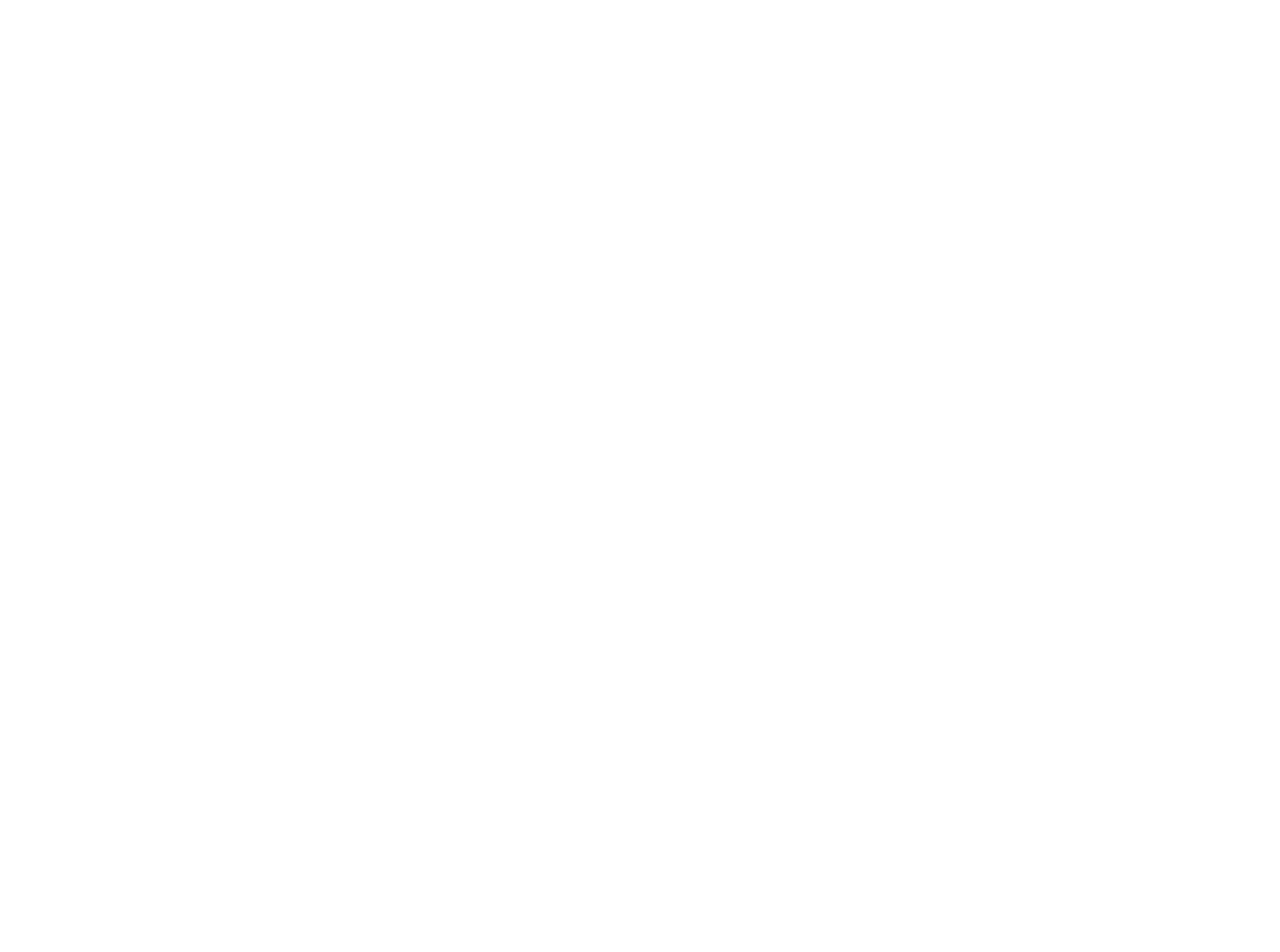
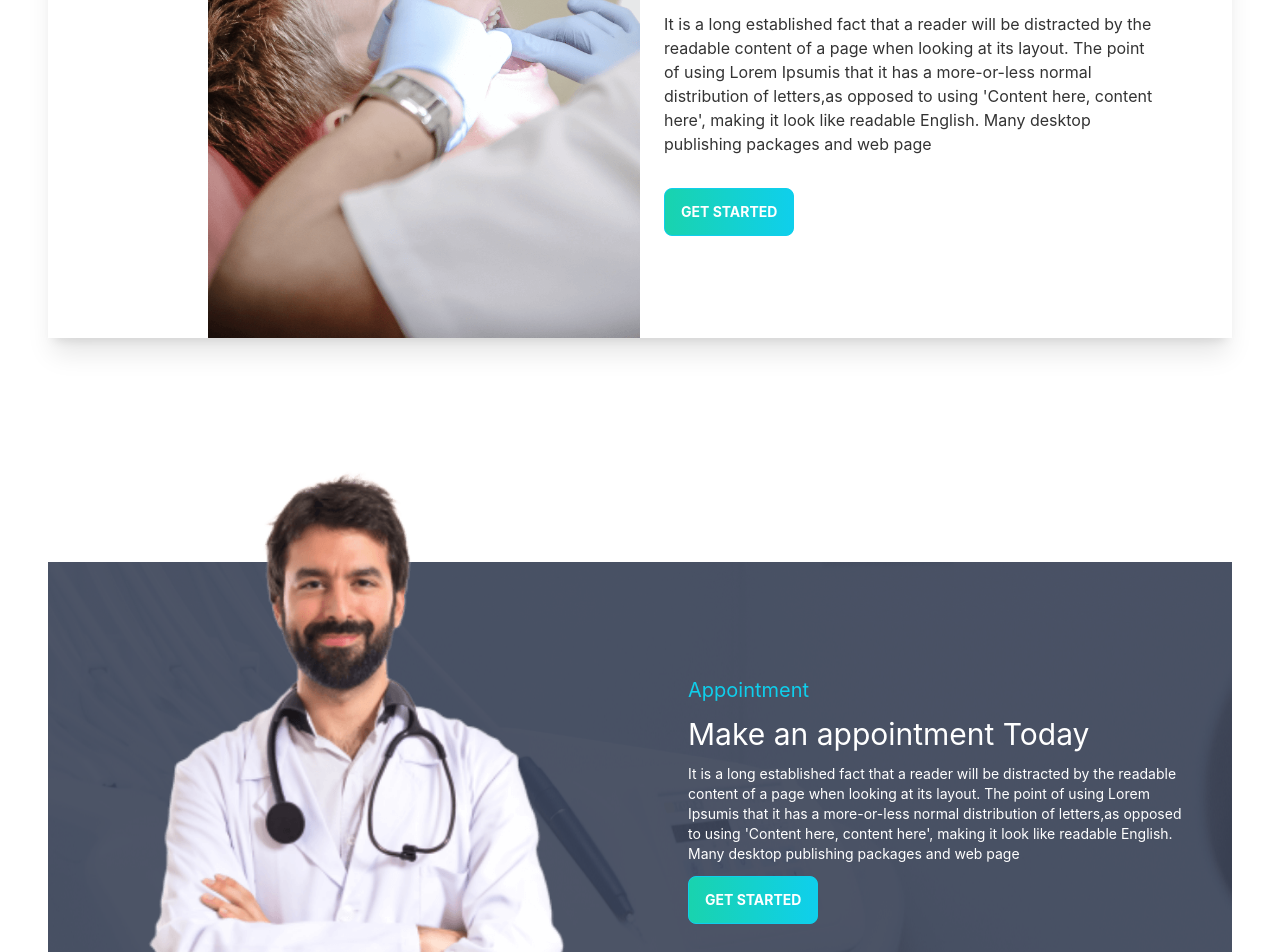
Before and after one commit to ajoy45/doctor-portal-client, a React (Create React App) app: page / in a window 1280 px wide. Shown: the part 1848-2800 px from the top of the page. Before the commit the page ends 1643 px from the top, so only its background shows below. Built offline with nearby package versions, Linux system fonts and the light colour scheme.

Commit message:
doctor section add

```diff
--- /dev/null
+++ b/src/Components/Doctors/Doctors.js
@@ -0,0 +1,23 @@
+import React from 'react';
+import doctor from '../../assets/images/doctor-small.png';
+import appoinment from '../../assets/images/appointment.png'
+import PrimaryBtn from '../Shared/PrimaryBtn';
+const Doctors = () => {
+    return (
+        <section style={{
+            background: `url(${appoinment})`
+          }} className='grid sm:grid-cols-1 md:grid-cols-2 justify-center items-center  mb-12 mt-56'>
+            <div>
+               <img className='mt-[-100px]' src={doctor} alt="appoinment" />
+            </div>
+            <div className='px-12'>
+               <h3 className='text-primary text-xl py-3'>Appointment</h3>
+               <h1 className='text-white pb-3 text-3xl'>Make an appointment Today</h1>
+               <p className='text-white pb-3 text-sm w-50'>It is a long established fact that a reader will be distracted by the readable content of a page when looking at its layout. The point of using Lorem Ipsumis that it has a more-or-less normal distribution of letters,as opposed to using 'Content here, content here', making it look like readable English. Many desktop publishing packages and web page</p>
+               <PrimaryBtn>GET STARTED</PrimaryBtn>
+            </div>
+        </section>
+    );
+};
+
+export default Doctors;
--- a/src/Components/Home/Banner/Banner.js
+++ b/src/Components/Home/Banner/Banner.js
@@ -1,16 +1,17 @@
 import React from 'react';
 import chair from '../../../assets/images/chair.png'
+import PrimaryBtn from '../../Shared/PrimaryBtn';
 
 const Banner = () => {
     return (
         <section className='bg-nature-light dark:bg-nature-dark bg-cover object-cover bg-center w-full'>
-        <div className="hero min-h-screen px-12 ">
+        <div className="hero min-h-screen  ">
             <div className="hero-content flex-col lg:flex-row-reverse">
                 <img style={{width:594}} src={chair} className="max-w-sm rounded-lg shadow-2xl w-full" alt=''/>
                 <div style={{width:650}}>
                     <h1 className="text-5xl font-bold w-10/12 py-4 ">Your New Smile Starts Here</h1>
                     <p className="py-6 text-base leading-5 font-normal">Lorem Ipsum is simply dummy text of the printing and typesetting industry. Lorem Ipsum has been the industry's standard dummy text ever since the</p>
-                    <button className="btn btn-primary bg-gradient-to-r from-secondary to-primary text-white font-bold">Get Started</button>
+                    <PrimaryBtn>Get Started</PrimaryBtn>
                 </div>
             </div>
 
--- /dev/null
+++ b/src/Components/Home/DentalEx/DentalEx.js
@@ -0,0 +1,18 @@
+import React from 'react';
+import treatment from '../../../assets/images/treatment.png'
+import PrimaryBtn from '../../Shared/PrimaryBtn';
+const DentalEx = () => {
+    return (
+        <div className="grid grid-col-1 lg:grid-cols-2 justify-center items-center bg-base-100 shadow-xl px-40 mb-6 ">
+            <img style={{width:458}} src={treatment} alt="dentis" />
+            <div className=" ml-6 "style={{width:497,}}>
+                <h2 className="text-5xl font-bold pb-5">Exceptional Dental Care, on Your Terms</h2>
+                <p className='pb-8'>It is a long established fact that a reader will be distracted by the readable content of a page when looking at its layout. The point of using Lorem Ipsumis that it has a more-or-less normal distribution of letters,as opposed to using 'Content here, content here', making it look like readable English. Many desktop publishing packages and web page</p>
+                <PrimaryBtn>GET STARTED</PrimaryBtn>
+
+            </div>
+        </div>
+    );
+};
+
+export default DentalEx;
--- a/src/Components/Home/Home.js
+++ b/src/Components/Home/Home.js
@@ -5,6 +5,9 @@
 import fluride from '../../assets/images/fluoride.png';
 import cavity from '../../assets/images/cavity.png';
 import teeth from '../../assets/images/whitening.png';
+import DentalEx from './DentalEx/DentalEx';
+import Doctors from '../Doctors/Doctors';
+import Testimonial from '../Testimonial/Testimonial';
 const Home = () => {
     const serviceTitles={
         title1:'Fluoride Treatment',
@@ -16,20 +19,24 @@
     }
 
     return (
-        <div>
+        <div className='px-12'>
             <Banner></Banner>
             <Info></Info>
-            <div className='mt-32 mb-12 px-12'>
+            <div className='mt-32 mb-12  '>
                 <div className='text-center '>
                     <h4 className='text-primary font-bold text-2xl'>OUR SERVICES</h4>
                     <h1 className='font-normal text-3xl p-4'>Services We Provide</h1>
                 </div>
-                <div className='grid grid-cols-1 lg:grid-cols-3 gap-4'>
+                <div className='grid sm:grid-cols-1 md:grid-cols-2 lg:grid-cols-3 gap-4 justify-center'>
                     <Services description={serviceTitles.description1} title={serviceTitles.title1} img={fluride}></Services>
                     <Services description={serviceTitles.description2} title={serviceTitles.title2} img={cavity}></Services>
                     <Services description={serviceTitles.description3} title={serviceTitles.title3} img={teeth}></Services>
                 </div>
             </div>
+            <DentalEx></DentalEx>
+            <Doctors></Doctors>
+            <Testimonial></Testimonial>
+
 
 
         </div>
--- a/src/Components/Services/Services.js
+++ b/src/Components/Services/Services.js
@@ -1,20 +1,20 @@
 import React from 'react';
 
-const Services = ({img,title,description}) => {
+const Services = ({ img, title, description }) => {
     return (
 
-        <>
+        <div class="card  bg-base-100 shadow-xl">
+        <figure class="px-10 pt-10">
+          <img src={img} alt="Shoes" class="rounded-xl" />
+        </figure>
+        <div class="card-body items-center text-center">
+          <h2 class="card-title">{title}</h2>
+          <p>{description}</p>
 
-            <div className="card w-96 bg-base-100 shadow-xl">
-                <figure className="px-10 pt-10">
-                    <img src={img} alt="Shoes" className="rounded-xl" />
-                </figure>
-                <div className="card-body items-center text-center">
-                    <h2 className="card-title">{title}</h2>
-                    <p>{description}</p>
-                </div>
-            </div>
-        </>
+        </div>
+      </div>
+
+
     );
 };
 
--- /dev/null
+++ b/src/Components/Shared/PrimaryBtn.js
@@ -0,0 +1,9 @@
+import React from 'react';
+
+const PrimaryBtn = ({children}) => {
+    return (
+        <button className="btn btn-primary text-white font-bold w-3/2 bg-gradient-to-r from-secondary to-primary">{children}</button>
+    );
+};
+
+export default PrimaryBtn;
--- /dev/null
+++ b/src/Components/Testimonial/Testimonial.js
@@ -0,0 +1,19 @@
+import React from 'react';
+import quote from '../../assets/icons/quote.svg'
+const Testimonial = () => {
+    return (
+        <section>
+            <div className='flex justify-between items-center'>
+                <div>
+                    <h3>Testimonial</h3>
+                    <h1>ehat our patients says</h1>
+                </div>
+                <div>
+                    <img style={{width:192}} src={quote} alt="" />
+                </div>
+            </div>
+        </section>
+    );
+};
+
+export default Testimonial;
--- a/tailwind.config.js
+++ b/tailwind.config.js
@@ -6,7 +6,8 @@
       backgroundImage: {
         "nature-light": "url('/src/assets/images/bg.png')",
         "nature-dark": "url('/src/assets/images/bg.png')",
-      }
+      },
+
     },
   },
   daisyui: {
```
